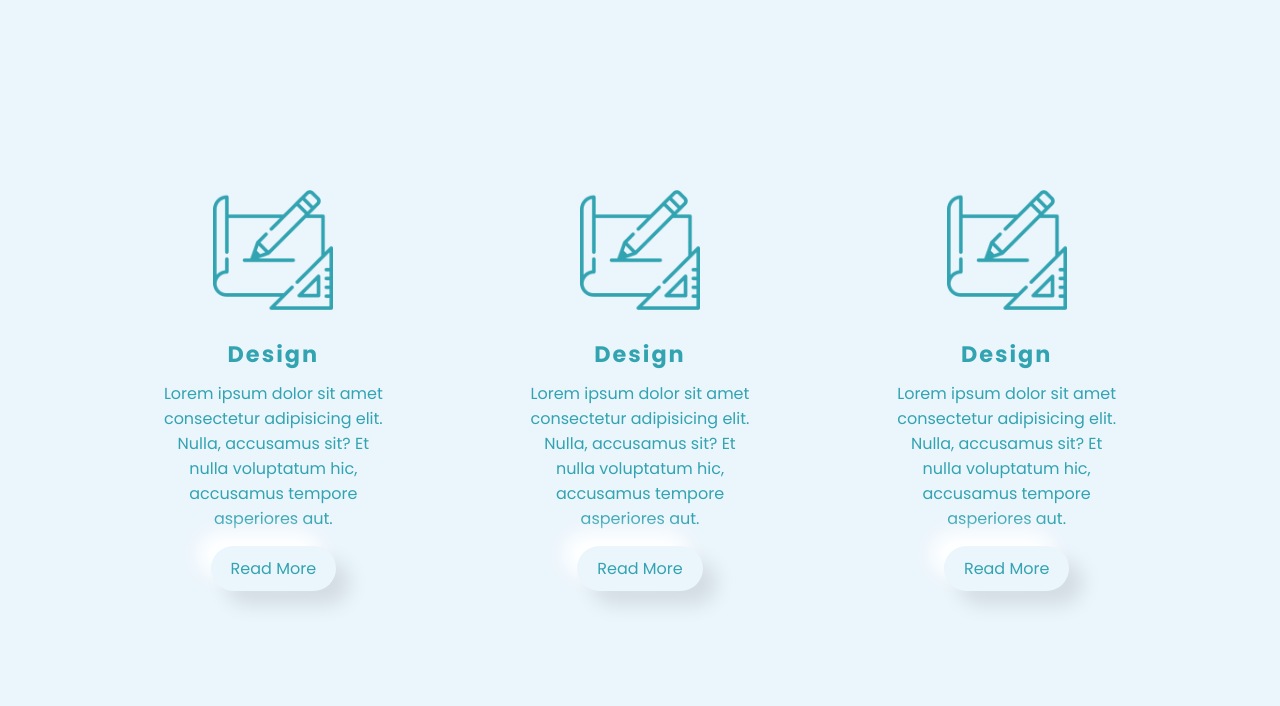
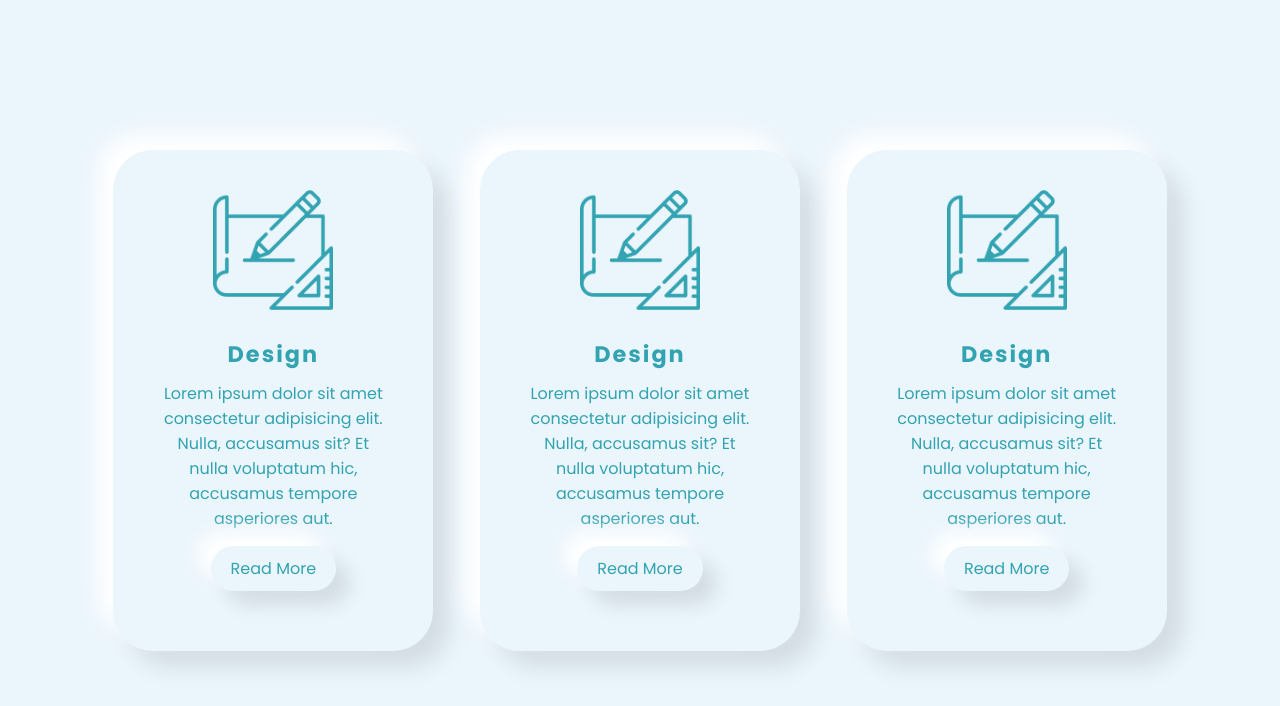
Before and after one commit to zoedevelop/Card-Effect-IU, a plain HTML site: page index.html in a window 1280 px wide. Drawn offline with Linux system fonts and the light colour scheme.

Commit message:
nueva estructura en master

```diff
--- a/style.css
+++ b/style.css
@@ -29,24 +29,14 @@ body{
     padding: 40px 30px;
     background: #ebf5fc;
     border-radius: 40px;
-<<<<<<< HEAD
-    box-shadow: -16px -16px 25px rgba(0, 102, 255, 0.26),
-                16px 16px 20px rgba(253, 30, 0, 0.1)
-=======
     box-shadow: -16px -16px 24px rgba(255, 255, 255, 1),
                     16px 16px 24px rgba(0, 0, 0, .1)
->>>>>>> restaurar
 }
 
 .container .card:hover{
 
-<<<<<<< HEAD
-    box-shadow: inset -16px -16px 24px rgba(4, 0, 255, 0.164),
-                  inset  16px 16px 24px rgba(247, 142, 142, 0.05)
-=======
     box-shadow: inset -16px -16px 24px rgba(255, 255, 255, 0.5),
                   inset  16px 16px 24px rgba(0, 0, 0, 0.05)
->>>>>>> restaurar
 }
 
 .container .card .imgBx{
```
